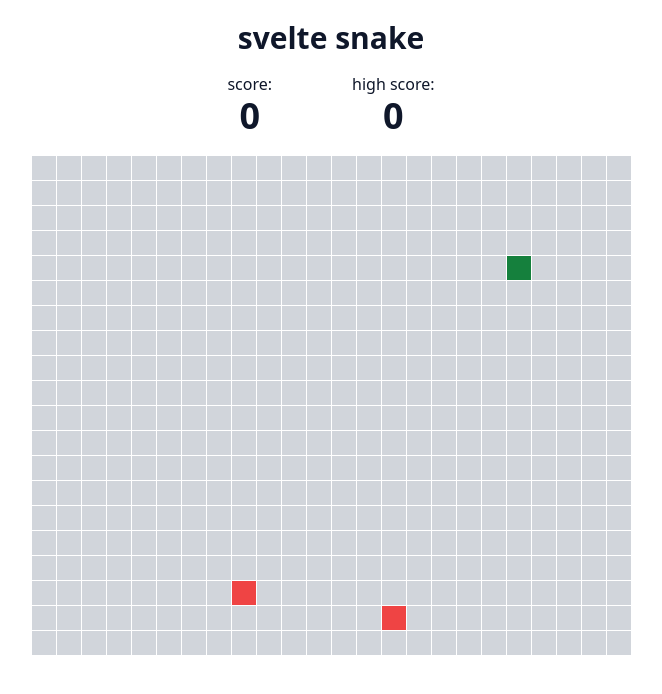
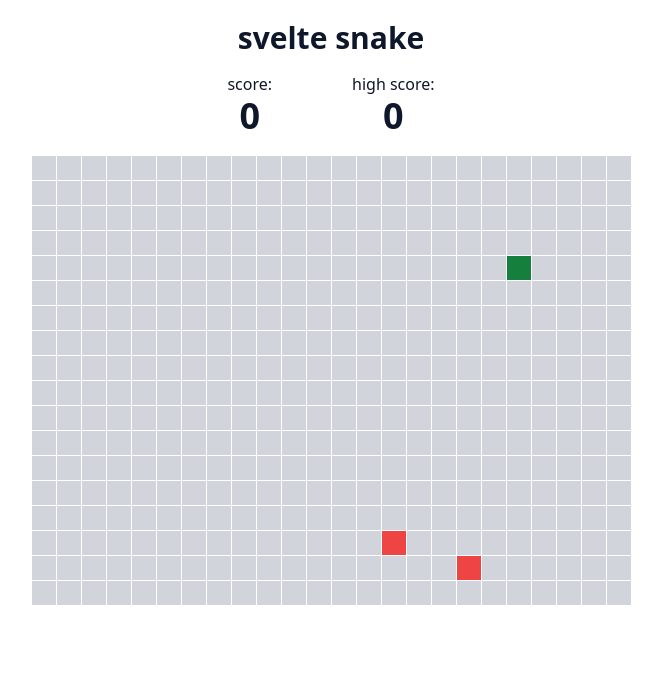
Before and after one commit to carrotfarmer/snake, a SvelteKit app: page / in a window 1280 px wide. Shown: the top 694 px of the page, without its empty margins (309-971 px from the left). Built offline with nearby package versions, Linux system fonts and the light colour scheme.

Commit message:
move const to lib

```diff
--- a/src/lib/index.ts
+++ b/src/lib/index.ts
@@ -1,8 +1,7 @@
-const min = 0;
-const max = 480;
+export const MAP_SIZE = 432;
 
 export const genRandomNum = () => {
-  return Math.floor(Math.random() * (max - min + 1)) + min;
+  return Math.floor(Math.random() * (MAP_SIZE));
 }
 
 export const setLocalStorage = (val: number): void => {
--- a/src/routes/+page.svelte
+++ b/src/routes/+page.svelte
@@ -1,12 +1,12 @@
 <script lang="ts">
-	import { genRandomNum, getLocalStorage, setLocalStorage } from '$lib';
+	import { MAP_SIZE, genRandomNum, getLocalStorage, setLocalStorage } from '$lib';
 	import { onMount } from 'svelte';
 	import { Button } from '$components/ui/button';
 
 	type Box = 'empty' | 'snake' | 'food' | 'head';
 	type Grid = Box[];
 
-	let grid: Grid = [...Array(480)].map((el) => (el = 'empty'));
+	let grid: Grid = [...Array(MAP_SIZE)].map((el) => (el = 'empty'));
 	let snake: number[] = [115];
 	let direction: string = '';
 	let score: number = 0;
@@ -62,29 +62,39 @@
 			newHead += 1;
 		}
 
+		let thud = new Audio('../../static/thud.mp3');
+
 		if (snake.length > 1 && snake.includes(newHead)) {
 			gameOver = true;
+			thud.play();
 			return;
 		}
 
-		if (newHead < 0 || newHead > 479) {
+		if (newHead < 0 || newHead > MAP_SIZE - 1) {
 			gameOver = true;
+			thud.play();
 			return;
 		}
 
 		if (newHead % 24 === 0 && direction === 'right') {
 			gameOver = true;
+			thud.play();
 			return;
 		}
 
 		if ((newHead + 1) % 24 === 0 && direction === 'left') {
 			gameOver = true;
+			thud.play();
 			return;
 		}
 
 		snake.unshift(newHead);
 
 		if (grid[newHead] === 'food') {
+			// play audio sound
+			let audio = new Audio('../../static/crunch.mov');
+			audio.play();
+
 			genFood(1);
 			score++;
 
--- a/vite.config.ts
+++ b/vite.config.ts
@@ -2,5 +2,10 @@ import { sveltekit } from '@sveltejs/kit/vite';
 import { defineConfig } from 'vite';
 
 export default defineConfig({
-	plugins: [sveltekit()]
+	plugins: [sveltekit()],
+  server: {
+    fs: {
+      allow: ['../../']
+    }
+  }
 });
```
Also changed, not shown: 2 other files (tests, documents, lock files or other folders).
